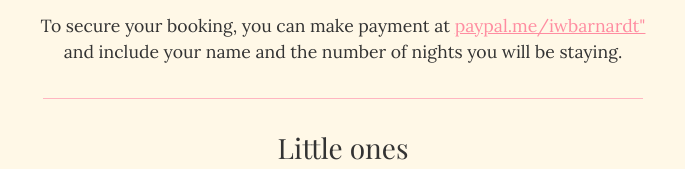
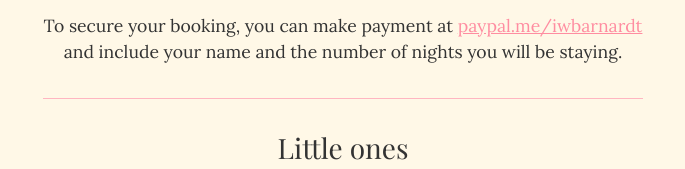
Before and after one commit to barnardt/elizatius-the-wedding, a plain HTML site: page index.html in a window 1280 px wide. Shown: the part 4413-4582 px from the top of the page, 297-982 px from the left. Drawn offline with nearby package versions, Linux system fonts and the light colour scheme.

Commit message:
add stuff

```diff
--- a/index.html
+++ b/index.html
@@ -186,7 +186,7 @@
                 You can also order breakfast for Saturday when you check in on Friday.
             </p>
             <p>
-                To secure your booking, you can make payment at <a href="https://www.paypal.me/iwbarnardt" target="_blank">paypal.me/iwbarnardt"</a> and
+                To secure your booking, you can make payment at <a href="https://www.paypal.me/iwbarnardt" target="_blank">paypal.me/iwbarnardt</a> and
                 include your name and the number of nights you will be staying.
             </p>
 
```
